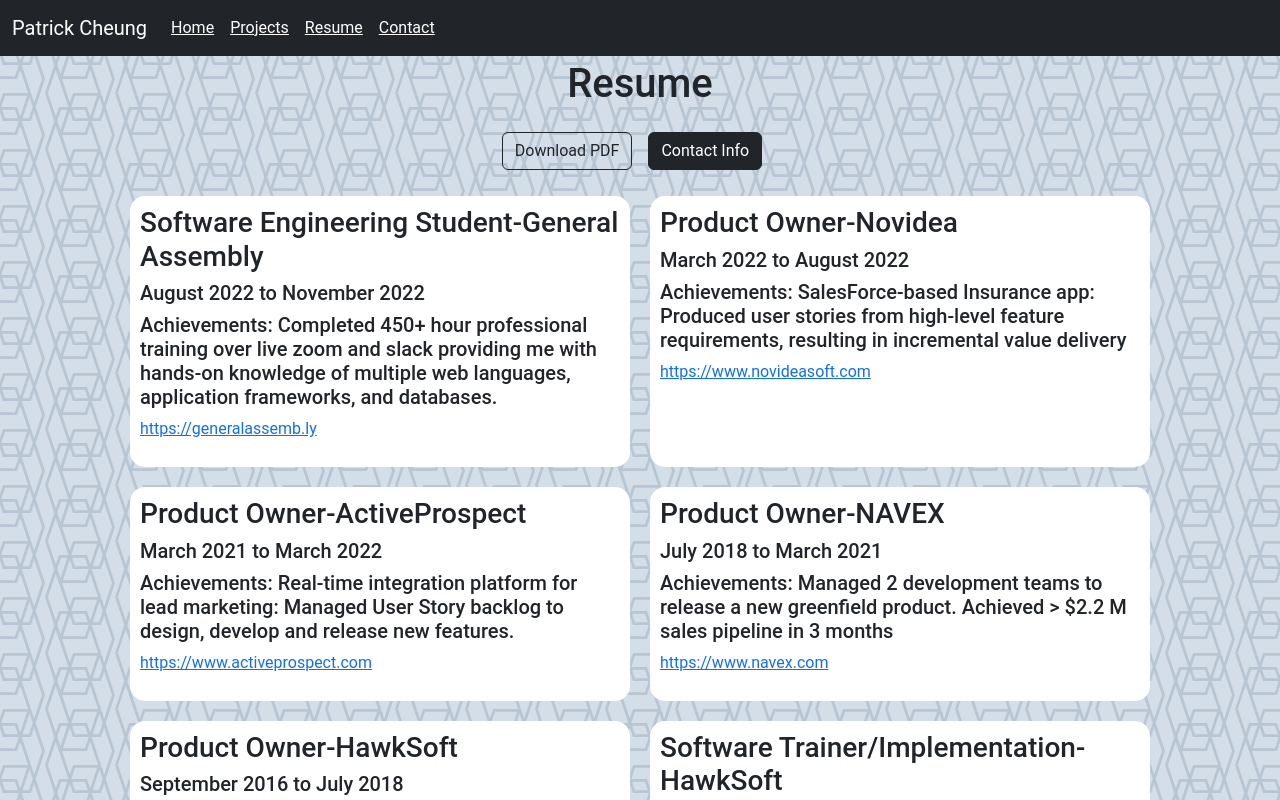
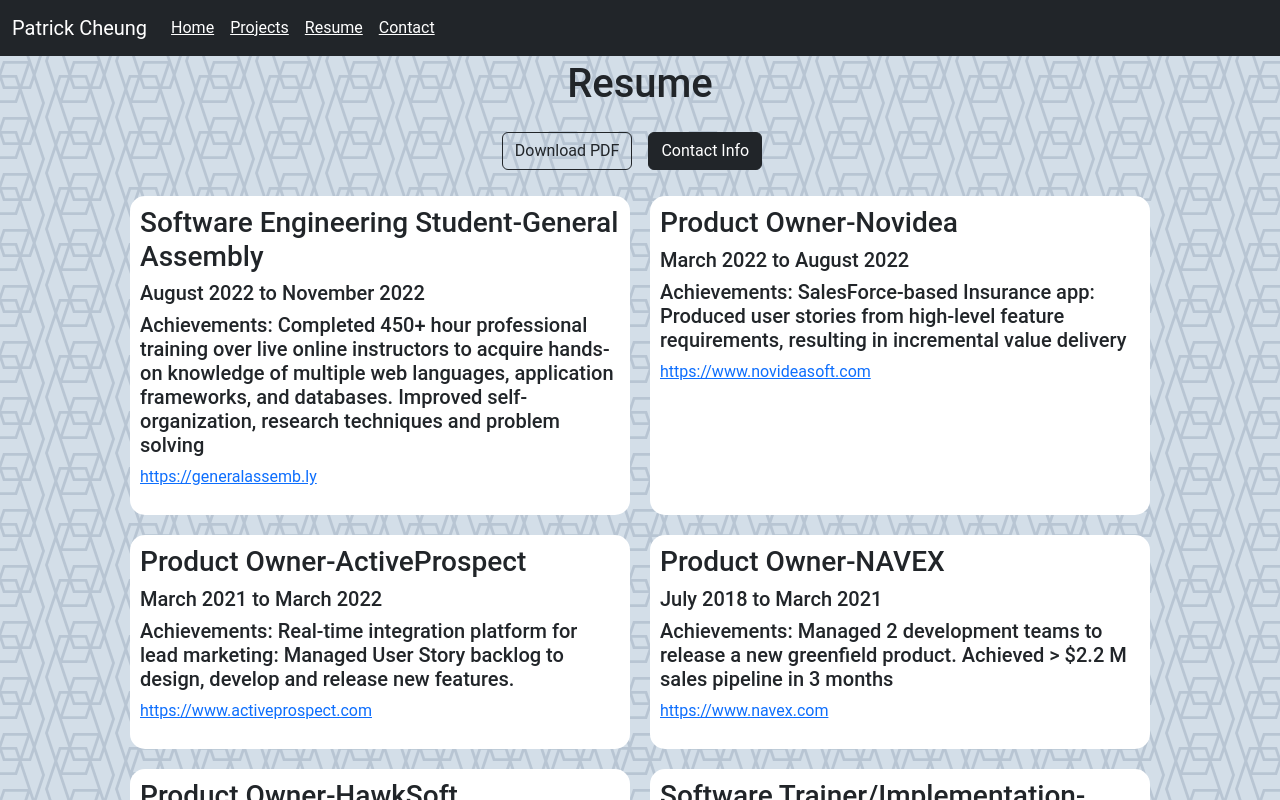
Before and after one commit to thepika206/portfolio-react, a React (Create React App) app: page /resume in a window 1280 px wide. Shown: the top 800 px of the page. Built offline with nearby package versions, Linux system fonts and the light colour scheme.

Commit message:
update work exp

```diff
--- a/src/data/workExperience.js
+++ b/src/data/workExperience.js
@@ -6,7 +6,7 @@
     URL:'https://generalassemb.ly',
     start:'August 2022',
     end:'November 2022',
-    achievements:'Completed 450+ hour professional training over live zoom and slack providing me with hands-on knowledge of multiple web languages, application frameworks, and databases.',
+    achievements:'Completed 450+ hour professional training over live online instructors to acquire hands-on knowledge of multiple web languages, application frameworks, and databases.  Improved self-organization, research techniques and problem solving',
   },
   {
     title:'Product Owner',
```
